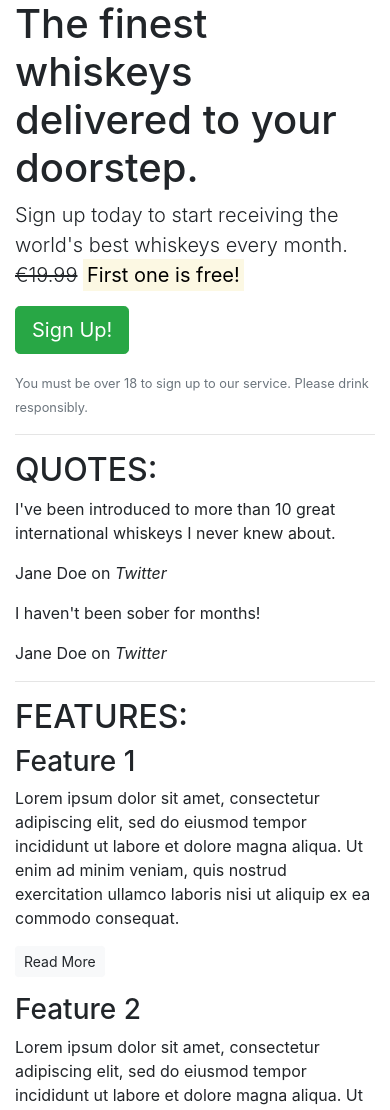
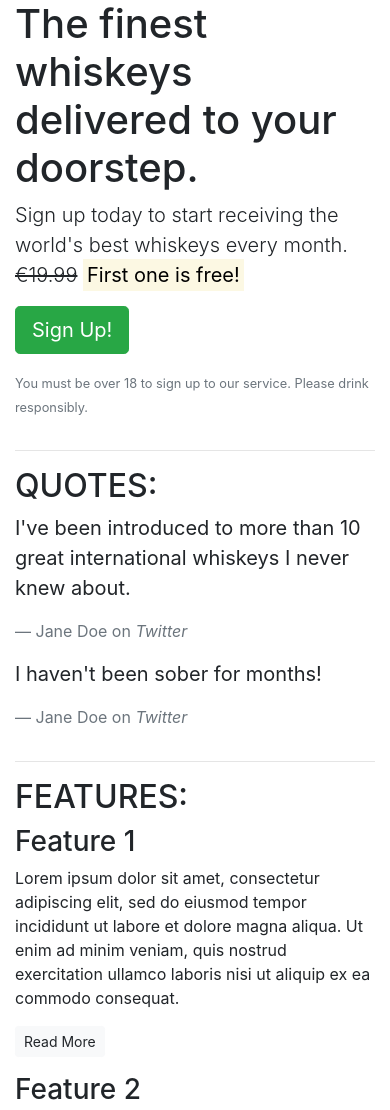
Before and after one commit to StacD/bootstrap, a plain HTML site: page index.html in a window 390 px wide. Shown: the top 1110 px of the page. Drawn offline with nearby package versions, Linux system fonts and the light colour scheme.

Commit message:
responsive design video

```diff
--- a/index.html
+++ b/index.html
@@ -11,55 +11,81 @@
 <body>
     <article class="container">
         <!-- Callout -->
+        <div class="row">
+            <div class="col-12">
                 <section class="callout">
                     <h1>The finest whiskeys delivered to your doorstep.</h1>
-            <p class="lead">Sign up today to start receiving the world's best whiskeys every month. <s>€19.99</s>
-                <strong><mark>First one is free!</mark></strong></p>
+                    <p class="lead">Sign up today to start receiving the world's best whiskeys every month.
+                        <s>€19.99</s> <strong><mark>First one is free!</mark></strong></p>
                     <p><button class="btn btn-lg btn-success">Sign Up!</button></p>
                     <p class="text-muted"><small>You must be over 18 to sign up to our service. Please drink
                             responsibly.</small></p>
                 </section>
+            </div>
+        </div>
         <!-- /.callout -->
         <hr>
 
         <!-- Quotes -->
         <section class="quotes">
+            <div class="row">
+                <div class="col-12">
                     <h2 class="text-uppercase">Quotes:</h2>
-            <blockquote class="quote">
+                </div>
+            </div>
+            <div class="row">
+                <div class="col-12 col-md-6">
+                    <blockquote class="blockquote">
                         <p>I've been introduced to more than 10 great international whiskeys I never knew about.</p>
-                <footer>Jane Doe on <cite title="Twitter">Twitter</cite></footer>
+                        <footer class="blockquote-footer">Jane Doe on <cite title="Twitter">Twitter</cite></footer>
                     </blockquote>
-            <blockquote class="quote">
+                </div>
+                <div class="col-12 col-md-6">
+                    <blockquote class="blockquote">
                         <p>I haven't been sober for months!</p>
-                <footer>Jane Doe on <cite title="Twitter">Twitter</cite></footer>
+                        <footer class="blockquote-footer">Jane Doe on <cite title="Twitter">Twitter</cite></footer>
                     </blockquote>
+                </div>
+            </div>
         </section>
         <!-- /.quotes -->
         <hr>
 
         <!-- Features -->
         <section class="features">
+            <div class="row">
+                <div class="col-12">
                     <h2 class="text-uppercase">Features:</h2>
+                </div>
+            </div>
+            <div class="row">
+                <div class="col-12 col-md-6 col-lg-4">
                     <div class="feature">
                         <h3>Feature 1</h3>
-                <p>Lorem ipsum dolor sit amet, consectetur adipiscing elit, sed do eiusmod tempor incididunt ut labore
-                    et dolore magna aliqua. Ut enim ad minim veniam, quis nostrud exercitation ullamco laboris nisi ut
-                    aliquip ex ea commodo consequat.</p>
+                        <p>Lorem ipsum dolor sit amet, consectetur adipiscing elit, sed do eiusmod tempor incididunt ut
+                            labore et dolore magna aliqua. Ut enim ad minim veniam, quis nostrud exercitation ullamco
+                            laboris nisi ut aliquip ex ea commodo consequat.</p>
                         <p><a class="btn btn-sm btn-light" href="">Read More</a></p>
                     </div>
+                </div>
+                <div class="col-12 col-md-6 col-lg-4">
                     <div class="feature">
                         <h3>Feature 2</h3>
-                <p>Lorem ipsum dolor sit amet, consectetur adipiscing elit, sed do eiusmod tempor incididunt ut labore
-                    et dolore magna aliqua. Ut enim ad minim veniam, quis nostrud exercitation ullamco laboris nisi ut
-                    aliquip ex ea commodo consequat.</p>
+                        <p>Lorem ipsum dolor sit amet, consectetur adipiscing elit, sed do eiusmod tempor incididunt ut
+                            labore et dolore magna aliqua. Ut enim ad minim veniam, quis nostrud exercitation ullamco
+                            laboris nisi ut aliquip ex ea commodo consequat.</p>
                         <p><a class="btn btn-sm btn-light" href="">Read More</a></p>
                     </div>
+                </div>
+                <div class="col-12 d-md-none d-lg-block col-lg-4">
                     <div class="feature">
                         <h3>Feature 3</h3>
-                <p>Lorem ipsum dolor sit amet, consectetur adipiscing elit, sed do eiusmod tempor incididunt ut labore
-                    et dolore magna aliqua. Ut enim ad minim veniam, quis nostrud exercitation ullamco laboris nisi ut
-                    aliquip ex ea commodo consequat.</p>
+                        <p>Lorem ipsum dolor sit amet, consectetur adipiscing elit, sed do eiusmod tempor incididunt ut
+                            labore et dolore magna aliqua. Ut enim ad minim veniam, quis nostrud exercitation ullamco
+                            laboris nisi ut aliquip ex ea commodo consequat.</p>
                         <p><a class="btn btn-sm btn-light" href="">Read More</a></p>
+                    </div>
+                </div>
             </div>
         </section>
         <!-- /.features -->
```
Lines whose indentation alone changed are shown as unchanged.
